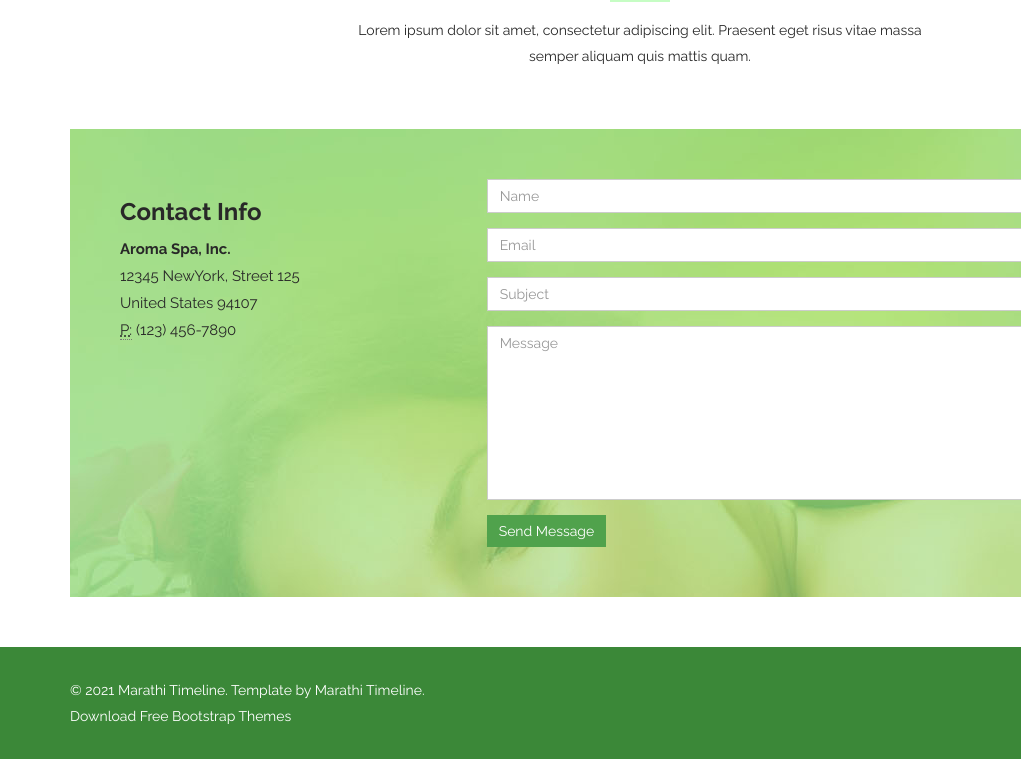
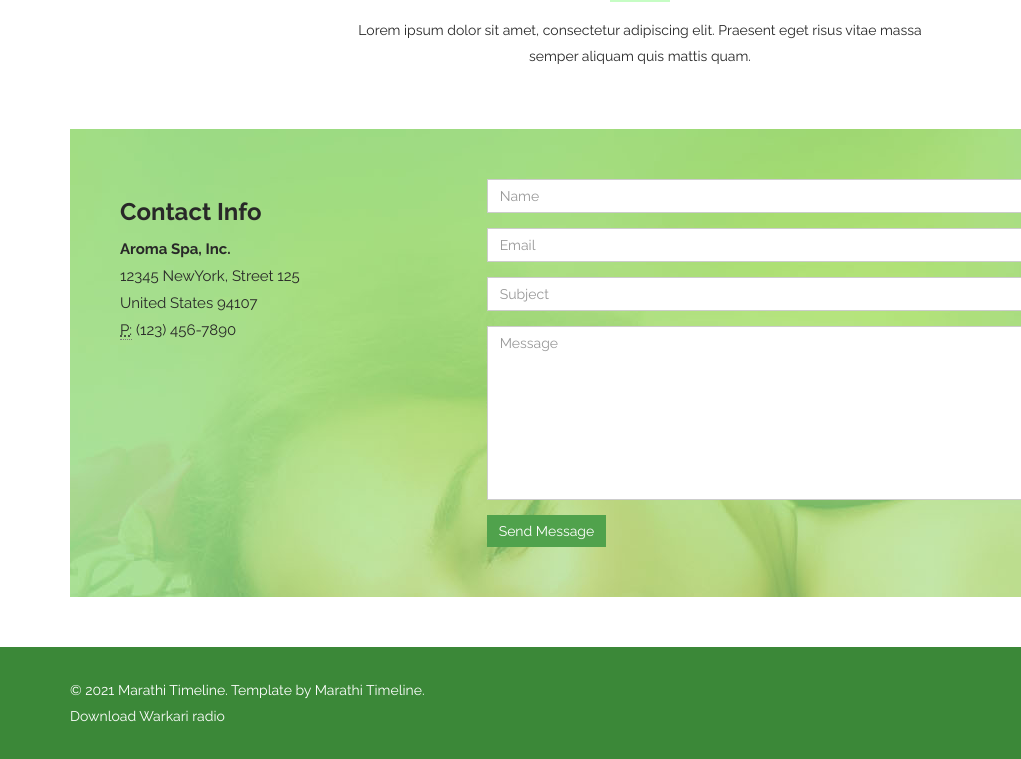
Before and after one commit to srbhau/demo, a plain HTML site: page aroma/index.html in a window 1280 px wide. Shown: the part 6325-7084 px from the top of the page, 0-1021 px from the left. Drawn offline with Linux system fonts and the light colour scheme.

Commit message:
Update index.html

```diff
--- a/aroma/index.html
+++ b/aroma/index.html
@@ -635,7 +635,7 @@ OUR TEAM
         <div class="container">
             <div class="row">
                 <div class="col-sm-6">
-                    &copy; 2021 Marathi Timeline. Template by <a target="_blank" href="http://marathitimeline.com/" title="Free Bootstrap Themes">Marathi Timeline</a>.<br/> Download <a href="https://play.google.com/store/apps/details?id=com.vitthal.warkari&hl=en_IN&gl=US" title="Warkari Radio" target="_blank">Free Bootstrap Themes</a>
+                    &copy; 2021 Marathi Timeline. Template by <a target="_blank" href="http://marathitimeline.com/" title="Free Bootstrap Themes">Marathi Timeline</a>.<br/> Download <a href="https://play.google.com/store/apps/details?id=com.vitthal.warkari&hl=en_IN&gl=US" title="Warkari Radio" target="_blank">Warkari radio</a>
                 </div>
                 <div class="col-sm-6">
                     <ul class="social-icons">
```
